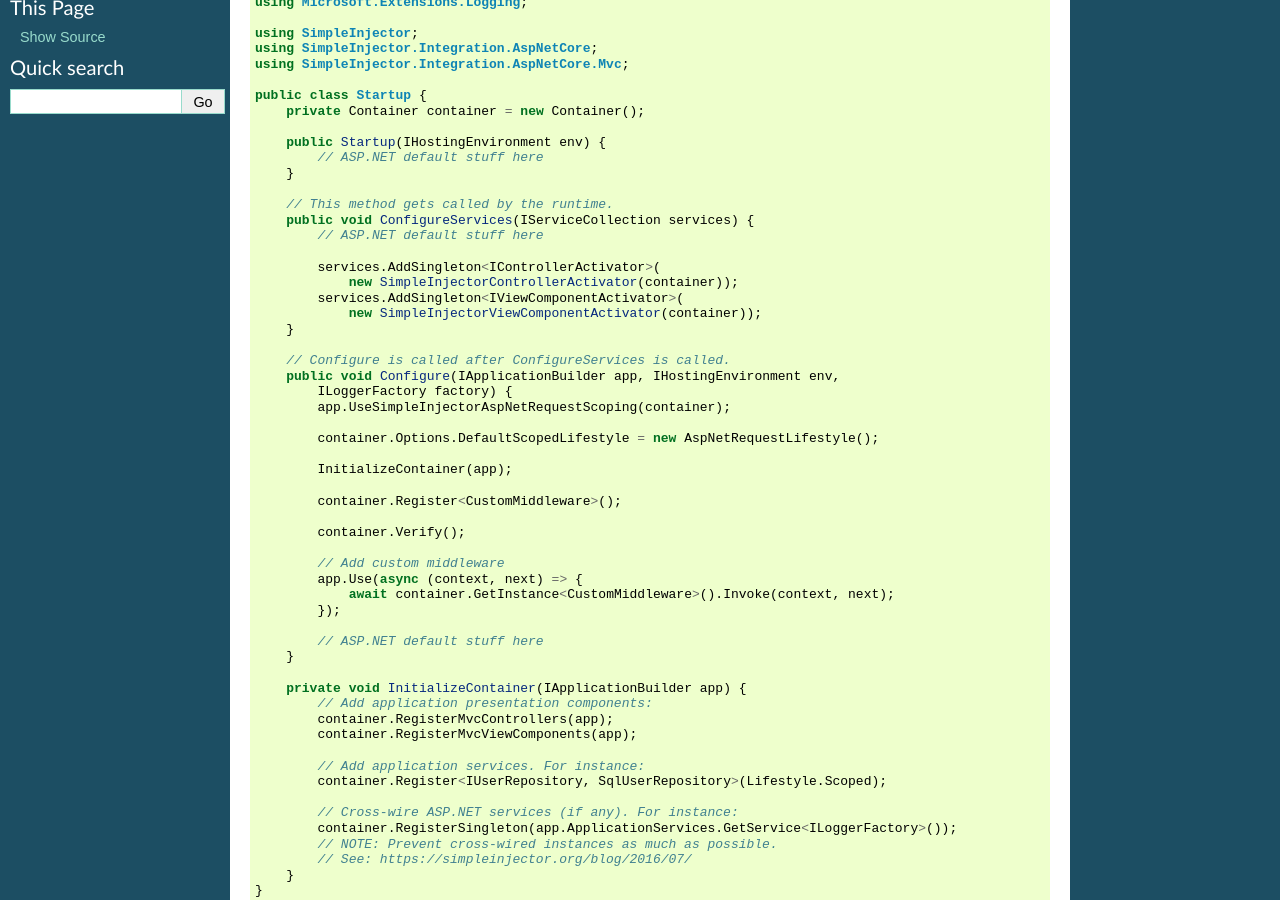
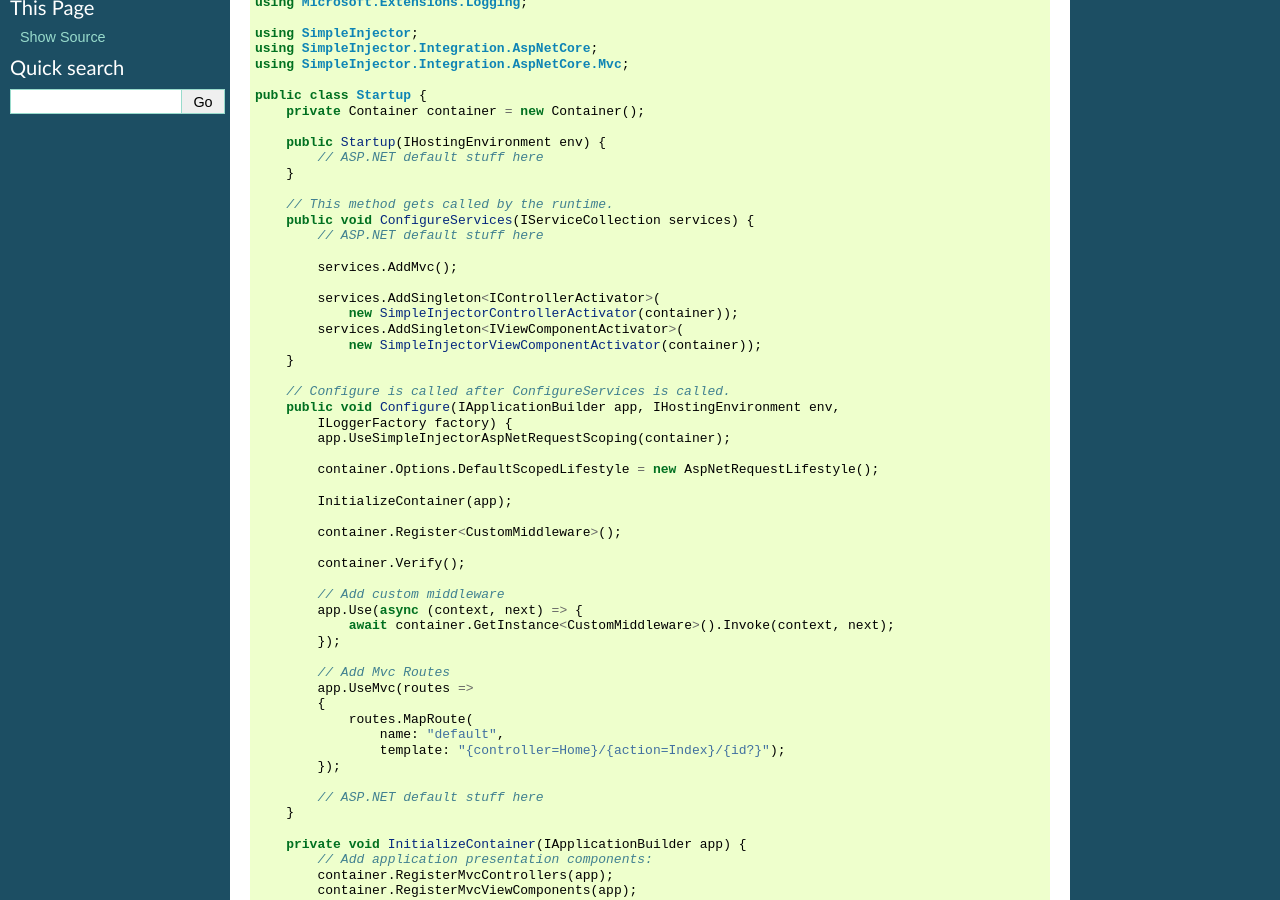
Before and after one commit to simpleinjector/Documentation, a Sphinx documentation site: the page built from source/aspnetintegration.rst, in a window 1280 px wide and 900 px high, scrolled down 307 px. Built offline with Sphinx 7.4.7, drawn with Linux system fonts in a browser that asks for light colours.

Commit message:
Adds MVC configuration to the example
Example is confusing without since the example includes configuring simple injector for MVC Core but doesn't include the required aspnet core mvc configuration to make it work.

```diff
--- a/source/aspnetintegration.rst
+++ b/source/aspnetintegration.rst
@@ -32,6 +32,8 @@ The following code snippet shows how to use the integration package to apply Sim
         public void ConfigureServices(IServiceCollection services) {
             // ASP.NET default stuff here
 
+            services.AddMvc();
+
             services.AddSingleton<IControllerActivator>(
                 new SimpleInjectorControllerActivator(container));
             services.AddSingleton<IViewComponentActivator>(
@@ -54,6 +56,14 @@ The following code snippet shows how to use the integration package to apply Sim
             // Add custom middleware
             app.Use(async (context, next) => {
                 await container.GetInstance<CustomMiddleware>().Invoke(context, next);
+            });
+
+            // Add Mvc Routes
+            app.UseMvc(routes =>
+            {
+                routes.MapRoute(
+                    name: "default",
+                    template: "{controller=Home}/{action=Index}/{id?}");
             });
 
             // ASP.NET default stuff here
```
